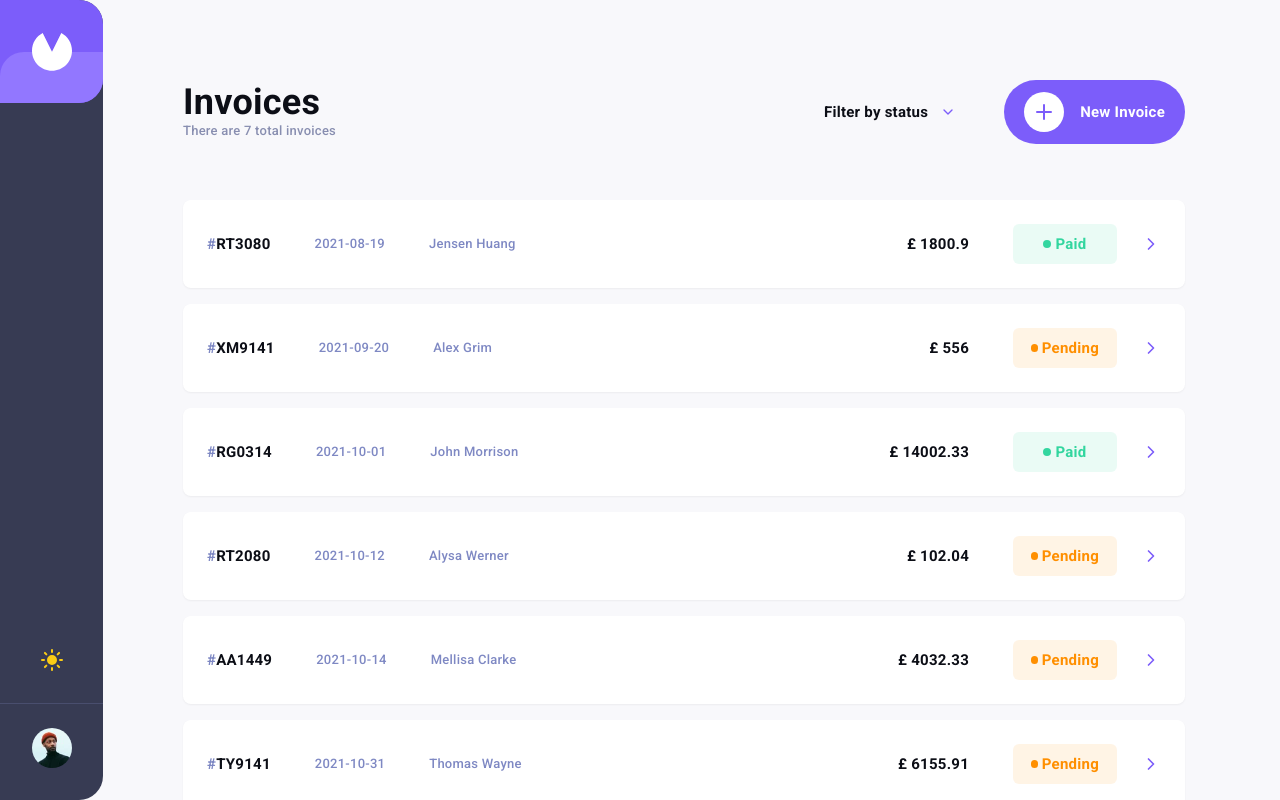
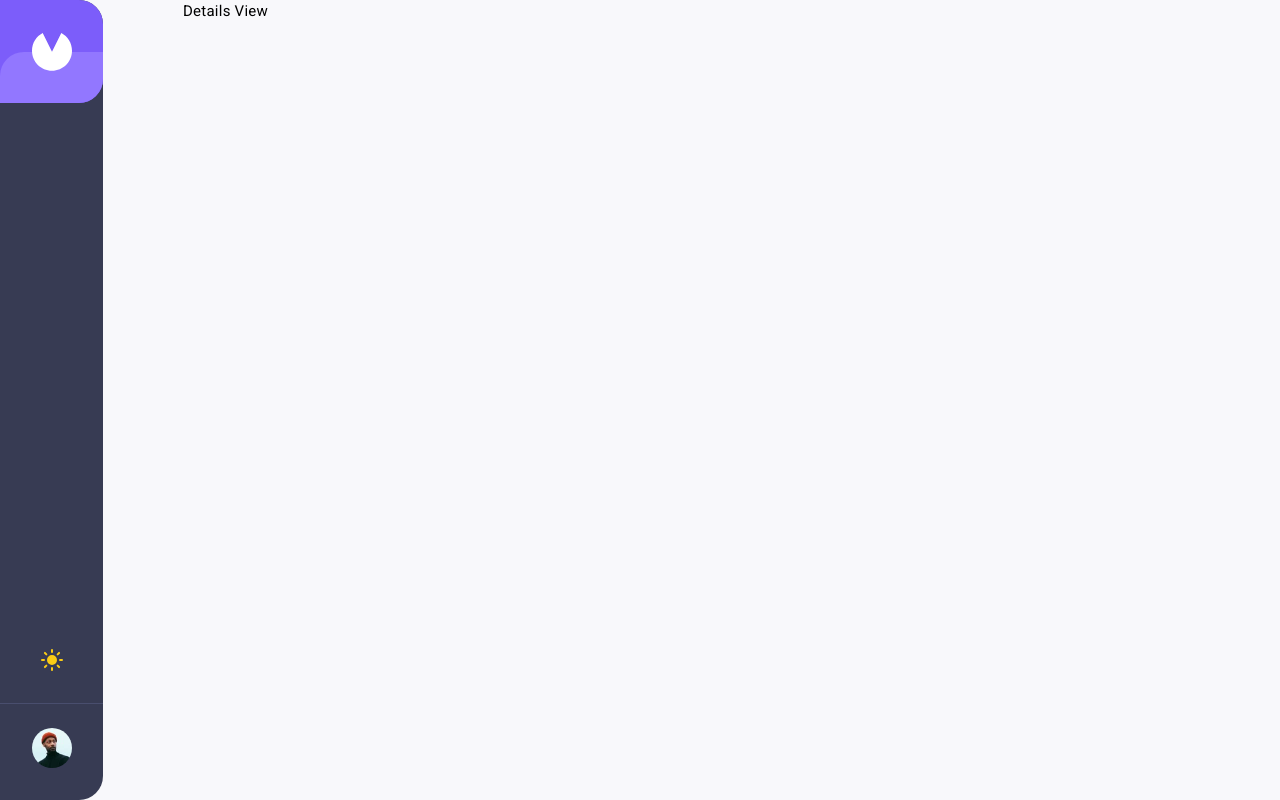
Before and after one commit to MrPatriot991/invoice-app, a React (Vite) app: page /invoice/AA1449 in a window 1280 px wide. Built offline with nearby package versions, Linux system fonts and the light colour scheme.

Commit message:
feat(router): setup React Router with invoice routes

```diff
--- a/package.json
+++ b/package.json
@@ -13,7 +13,8 @@
     "clsx": "^2.1.1",
     "lucide-react": "^0.561.0",
     "react": "^19.2.0",
-    "react-dom": "^19.2.0"
+    "react-dom": "^19.2.0",
+    "react-router-dom": "^7.10.1"
   },
   "devDependencies": {
     "@eslint/js": "^9.39.1",
--- a/src/app/App.tsx
+++ b/src/app/App.tsx
@@ -1,12 +1,9 @@
-import { MainLayout } from "@/components/layout";
-import { InvoicesRoute } from "@/features/invoices/routes";
+import { RouterProvider } from "react-router-dom";
+
+import { router } from "./routes";
 
 function App() {
-  return (
-    <MainLayout>
-      <InvoicesRoute />
-    </MainLayout>
-  );
+  return <RouterProvider router={router} />;
 }
 
 export default App;
--- /dev/null
+++ b/src/app/routes.tsx
@@ -0,0 +1,15 @@
+import { createBrowserRouter } from "react-router-dom";
+
+import { MainLayout } from "@/components/layout";
+import { InvoicesRoute, DetailsRoute } from "@/features/invoices/routes";
+
+export const router = createBrowserRouter([
+  {
+    path: "/",
+    element: <MainLayout />,
+    children: [
+      { index: true, element: <InvoicesRoute /> },
+      { path: "/invoice/:id", element: <DetailsRoute /> },
+    ],
+  },
+]);
--- a/src/components/layout/MainLayout.tsx
+++ b/src/components/layout/MainLayout.tsx
@@ -1,16 +1,14 @@
+import { Outlet } from "react-router-dom";
+
 import Sidebar from "./Sidebar";
 
-interface MainProps {
-  children: React.ReactNode;
-}
-
-const MainLayout = ({ children }: MainProps) => {
+const MainLayout = () => {
   return (
     <div className="flex h-dvh flex-col lg:flex-row">
       <Sidebar />
 
       <main className="flex-1 overflow-y-auto scroll-smooth px-6 sm:px-12 lg:px-20">
-        {children}
+        <Outlet />
       </main>
     </div>
   );
--- /dev/null
+++ b/src/features/invoices/routes/DetailsRoute.tsx
@@ -0,0 +1,9 @@
+const DetailsRoute = () => {
+  return (
+    <div>
+      <h2>Details View</h2>
+    </div>
+  );
+};
+
+export default DetailsRoute;
--- a/src/features/invoices/routes/index.ts
+++ b/src/features/invoices/routes/index.ts
@@ -1,3 +1,4 @@
 import InvoicesRoute from "./InvoicesRoute";
+import DetailsRoute from "./DetailsRoute";
 
-export { InvoicesRoute };
+export { InvoicesRoute, DetailsRoute };
```
Also changed, not shown: 1 other file (tests, documents, lock files or other folders).
